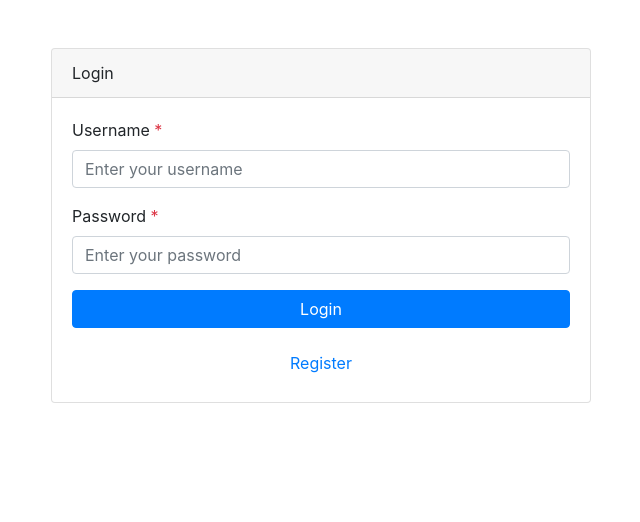
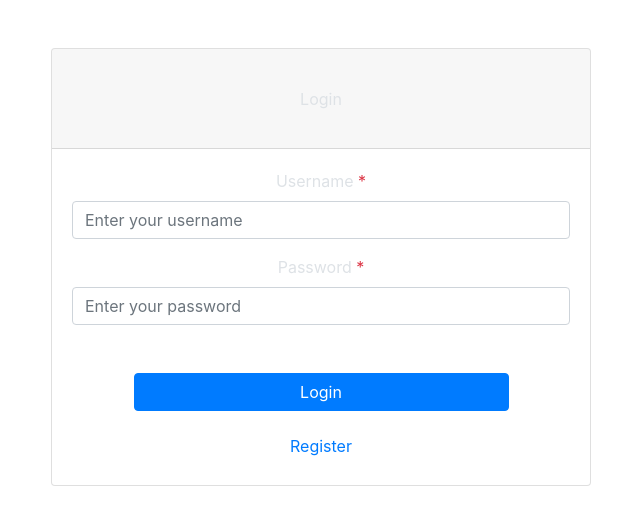
Before and after one commit to Marcushjf/DoWhat, a React (Vite) app in the folder client/: page / in a window 1280 px wide. Shown: the top 522 px of the page, without its empty margins (319-959 px from the left). Built offline with nearby package versions, Linux system fonts and the light colour scheme; no server answers.

Commit message:
Frontend dark theme

```diff
--- /dev/null
+++ b/client/custom.css
@@ -0,0 +1,44 @@
+/* Import Bootstrap CSS */
+@import 'bootstrap/dist/css/bootstrap.min.css';
+
+/* Your custom overrides */
+[data-bs-theme=dark] {
+  --bs-body-bg: #212529; /* Change the body background color */
+  --bs-secondary-bg: #343a40; /* Change the secondary background color */
+  --bs-primary-text-emphasis: #6ea8fe; /* Change the primary text emphasis color */
+  --bs-link-color: #e5e5e5; /* Change the link color */
+  --bs-link-hover-color: #bbbbbb; /* Change the link hover color */
+}
+
+.btn-primary {
+    --bs-btn-color: #343a40;
+    --bs-btn-bg: #e5e5e5;
+    --bs-btn-border-color: #e5e5e5;
+    --bs-btn-hover-color: #212529;
+    --bs-btn-hover-bg: #bbbbbb;
+    --bs-btn-hover-border-color: #bbbbbb;
+    --bs-btn-focus-shadow-rgb: 49, 132, 253;
+    --bs-btn-active-color: #f5f5f5;
+    --bs-btn-active-bg: #484848;
+    --bs-btn-active-border-color: #484848;
+    --bs-btn-active-shadow: inset 0 3px 5px rgba(0, 0, 0, 0.125);
+    --bs-btn-disabled-color: #fff;
+    --bs-btn-disabled-bg: #484848;
+    --bs-btn-disabled-border-color: #484848;
+  }
+
+.form-control{
+    border: none;
+    background-color: #343a40;
+    padding: 25px;
+    min-width: 375px;
+}
+
+.form-control:focus {
+    color: var(--bs-body-color);
+    background-color: var(--bs-body-bg);
+    border-color: #cdcdcd;
+    outline: 0;
+    box-shadow: 0 0 0 0.25rem rgba(185, 185, 185, 0.285);
+  }
+/* Other custom styles */
--- a/client/index.html
+++ b/client/index.html
@@ -1,13 +1,21 @@
 <!doctype html>
-<html lang="en">
+<html lang="en" data-bs-theme="dark">
   <head>
     <meta charset="UTF-8" />
     <link rel="icon" type="image/svg+xml" href="/vite.svg" />
     <meta name="viewport" content="width=device-width, initial-scale=1.0" />
     <title>DoWhat</title>
+    <style>
+      #root {
+        height: 100vh; /* Take up 100% of the viewport height */
+        width: 100vw; /* Take up 100% of the viewport width */
+        overflow: hidden; /* Hide overflow */
+      }
+    </style>
   </head>
   <body>
     <link href="https://maxcdn.bootstrapcdn.com/bootstrap/4.5.2/css/bootstrap.min.css" rel="stylesheet">
+    <link href="./custom.css" rel="stylesheet">
     <div id="root"></div>
     <script type="module" src="/src/main.tsx"></script>
   </body>
--- a/client/src/App.tsx
+++ b/client/src/App.tsx
@@ -1,4 +1,4 @@
-import React, { Fragment, useEffect, useState} from 'react';
+import React, { Fragment, useEffect, useState } from 'react';
 import Room from './room/Room';
 import { io } from 'socket.io-client';
 import { BrowserRouter, Route, Routes, useNavigate } from "react-router-dom";
@@ -6,25 +6,25 @@ import Home from './home/Home';
 import Login from './login/Login';
 import Register from './login/Register';
 
-
-const socket = io(`${import.meta.env.VITE_BACKEND_URL}`)
+const socket = io(`${import.meta.env.VITE_BACKEND_URL}`);
 
 const App: React.FC = () => {
 
-  const [username, setUsername] = useState('')
-  const [room_id, setRoom_id] = useState('')
+  const [username, setUsername] = useState('');
+  const [room_id, setRoom_id] = useState('');
 
   function join_room(room:string) {
-    setRoom_id(room)
+    setRoom_id(room);
   }
 
   function login(userid: string){
-    setUsername(userid)
-    console.log(username)
+    setUsername(userid);
+    console.log(username);
   }
 
   return(
     <BrowserRouter>
+      <div className='h-100 w-100'>
         <Fragment>
           <Routes>
             <Route path='/' element={<Login login={login}/>}/>
@@ -33,8 +33,9 @@ const App: React.FC = () => {
             <Route path='/room/:room_id' element={<Room socket={socket} user={username} room={room_id}/>}/>
           </Routes>
         </Fragment>
+      </div>
     </BrowserRouter>
-  )
+  );
 };
 
 export default App;
--- a/client/src/home/CreateModal.tsx
+++ b/client/src/home/CreateModal.tsx
@@ -80,11 +80,11 @@ const CreateRoomModal: React.FC<CreateRoomModalProps> = ({
             </div>
           </div>
           <div className="modal-footer">
+          <button type="button" className="btn btn-primary" onClick={handleSubmit}>
+              Create
+            </button>
             <button type="button" className="btn btn-secondary" onClick={onClose}>
               Cancel
-            </button>
-            <button type="button" className="btn btn-primary" onClick={handleSubmit}>
-              Create
             </button>
           </div>
         </div>
--- a/client/src/home/JoinModal.tsx
+++ b/client/src/home/JoinModal.tsx
@@ -63,11 +63,11 @@ const JoinRoomModal: React.FC<JoinRoomModalProps> = ({
             </div>
           </div>
           <div className="modal-footer">
+          <button type="button" className="btn btn-primary" onClick={handleSubmit}>
+              Join
+            </button>
             <button type="button" className="btn btn-secondary" onClick={onClose}>
               Cancel
-            </button>
-            <button type="button" className="btn btn-primary" onClick={handleSubmit}>
-              Join
             </button>
           </div>
         </div>
--- a/client/src/login/Login.tsx
+++ b/client/src/login/Login.tsx
@@ -53,14 +53,20 @@ function Login({ login }: LoginProps) {
   }
 
   return (
-    <div className="container">
+    <div className="container ">
       <div className="row justify-content-center mt-5">
         <div className="col-md-6">
           <div className="card">
-            <div className="card-header">Login</div>
+            <div
+              className="card-header d-flex align-items-center justify-content-center"
+              style={{ height: "100px" }}
+            >
+              Login
+            </div>
+
             <div className="card-body">
               <form onSubmit={handleLogin}>
-                <div className="mb-3">
+                <div className="mb-3 d-flex flex-column text-center align-items-center">
                   <label htmlFor="username" className="form-label">
                     Username <span className="text-danger">*</span>
                   </label>
@@ -74,7 +80,7 @@ function Login({ login }: LoginProps) {
                     required
                   />
                 </div>
-                <div className="mb-3">
+                <div className="mb-5 d-flex flex-column text-center align-items-center">
                   <label htmlFor="password" className="form-label">
                     Password <span className="text-danger">*</span>
                   </label>
@@ -89,8 +95,8 @@ function Login({ login }: LoginProps) {
                   />
                 </div>
                 {error && <div className="alert alert-danger">{error}</div>}
-                <div className="d-grid mb-3">
-                  <button type="submit" className="btn btn-primary">
+                <div className="d-grid mb-3 d-flex flex-column align-items-center">
+                  <button type="submit" className="btn btn-primary" style={{width:'375px'}}>
                     {loading ? (
                       <div
                         className="spinner-border spinner-border-sm"
@@ -112,6 +118,7 @@ function Login({ login }: LoginProps) {
             </div>
           </div>
         </div>
+        {/* <div className="col-md-6 d-none d-md-block">hi</div> */}
       </div>
     </div>
   );
--- a/client/src/login/Register.tsx
+++ b/client/src/login/Register.tsx
@@ -102,7 +102,7 @@ function Register() {
                   />
                 </div>
                 {error && <div className="alert alert-danger">{error}</div>}
-                <div className="d-grid mb-3">
+                <div className="d-grid mb-3 mt-5">
                   <button type="submit" className="btn btn-primary">
                     {loading ? (
                       <div
--- a/client/src/room/Room.tsx
+++ b/client/src/room/Room.tsx
@@ -122,8 +122,8 @@ function Room({ socket, user, room }: RoomProps) {
 
   return (
     <Fragment>
-      <div className="d-flex justify-content-center">{`${room}`}</div>
       <div className="row d-flex flex-row justify-content-center p-3 m-0">
+        <h1 className="d-flex justify-content-center">{`${room}`}</h1>
         <div className="" style={{ height: '85vh', width:'70vw' }}>
           <TODO segments={segments} socket={socket} tasks={tasks} room={room} />
         </div>
--- a/client/src/room/Segment.tsx
+++ b/client/src/room/Segment.tsx
@@ -171,7 +171,7 @@ function Segment({ segment, tasks, socket }: SegmentProps) {
 
         ) : (
           <button
-            className="btn btn-primary w-100 "
+            className="btn btn-secondary w-100 "
             type="button"
             onClick={handleAddTask}
           >
--- a/client/src/room/SegmentModals.tsx
+++ b/client/src/room/SegmentModals.tsx
@@ -49,8 +49,8 @@ interface EditModalProps {
               </div>
             </div>
             <div className="modal-footer">
-              <button type="button" className="btn btn-primary" onClick={handleEdit}>Save</button>
-              <button type="button" className="btn btn-secondary" onClick={onCancel}>Cancel</button>
+              <button type="button" className="btn btn-secondary" onClick={handleEdit}>Save</button>
+              <button type="button" className="btn btn-danger" onClick={onCancel}>Cancel</button>
             </div>
           </div>
         </div>
--- a/client/src/room/TODO.tsx
+++ b/client/src/room/TODO.tsx
@@ -68,7 +68,7 @@ const TODO = ({ segments, tasks, socket, room }: TODOProps) => {
         ))}
         <div style={{ width: "365px" }}>
           <button
-            className="btn btn-primary ps-2 pe-2 w-100"
+            className="btn btn-secondary ps-2 pe-2 w-100"
             onClick={addSegment}
           >
             <i className="bi bi-plus-lg"></i>Add a Goal/Objective
@@ -113,14 +113,14 @@ const TODO = ({ segments, tasks, socket, room }: TODOProps) => {
               <div className="modal-footer">
                 <button
                   type="button"
-                  className="btn btn-primary"
+                  className="btn btn-secondary"
                   onClick={handleAddSegment}
                 >
                   Add
                 </button>
                 <button
                   type="button"
-                  className="btn btn-secondary"
+                  className="btn btn-danger"
                   onClick={handleCancel}
                 >
                   Cancel
```
Also changed, not shown: client/src/room/ChatDisplay.tsx (+2 -5 lines). Lines whose indentation alone changed are shown as unchanged.
